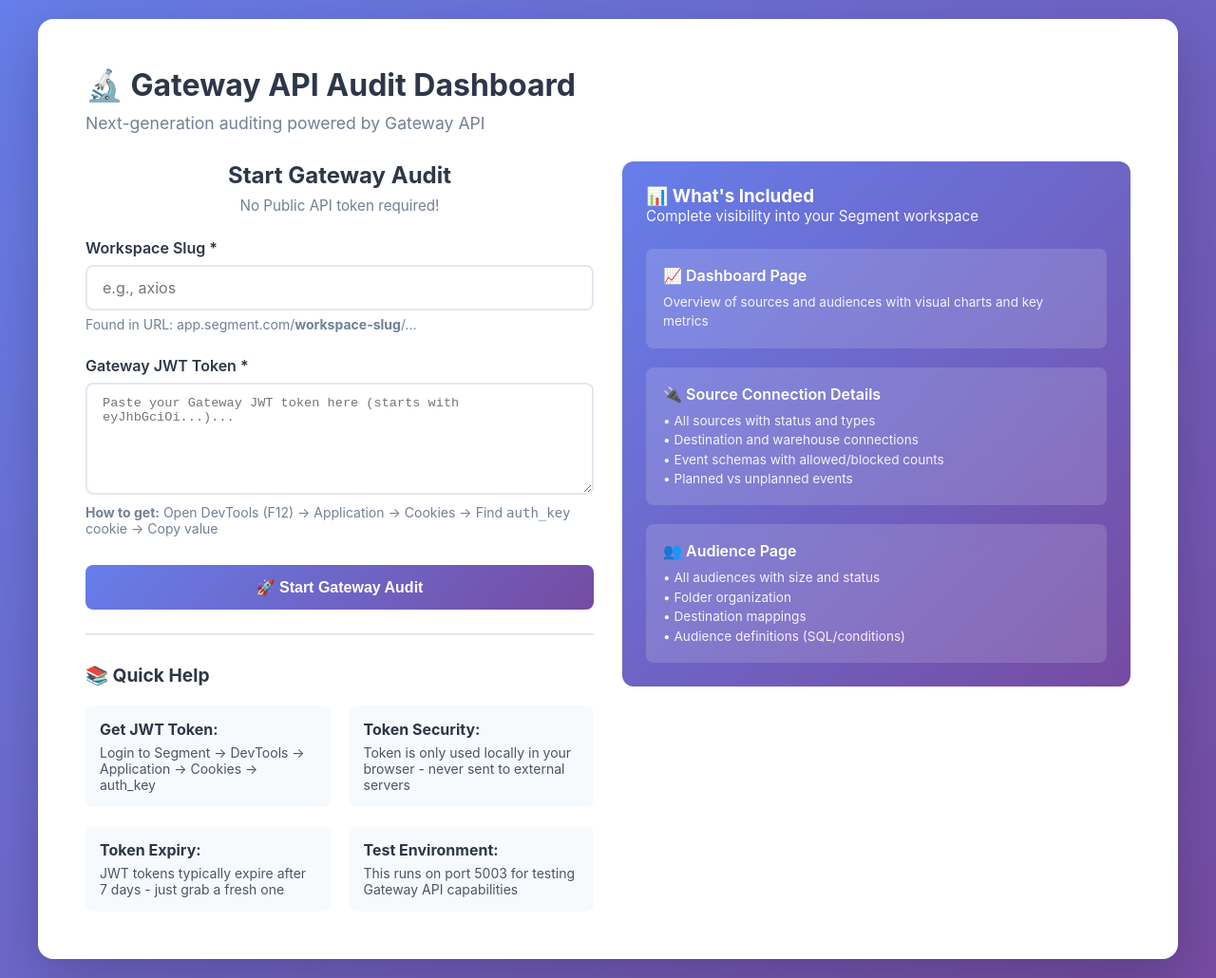
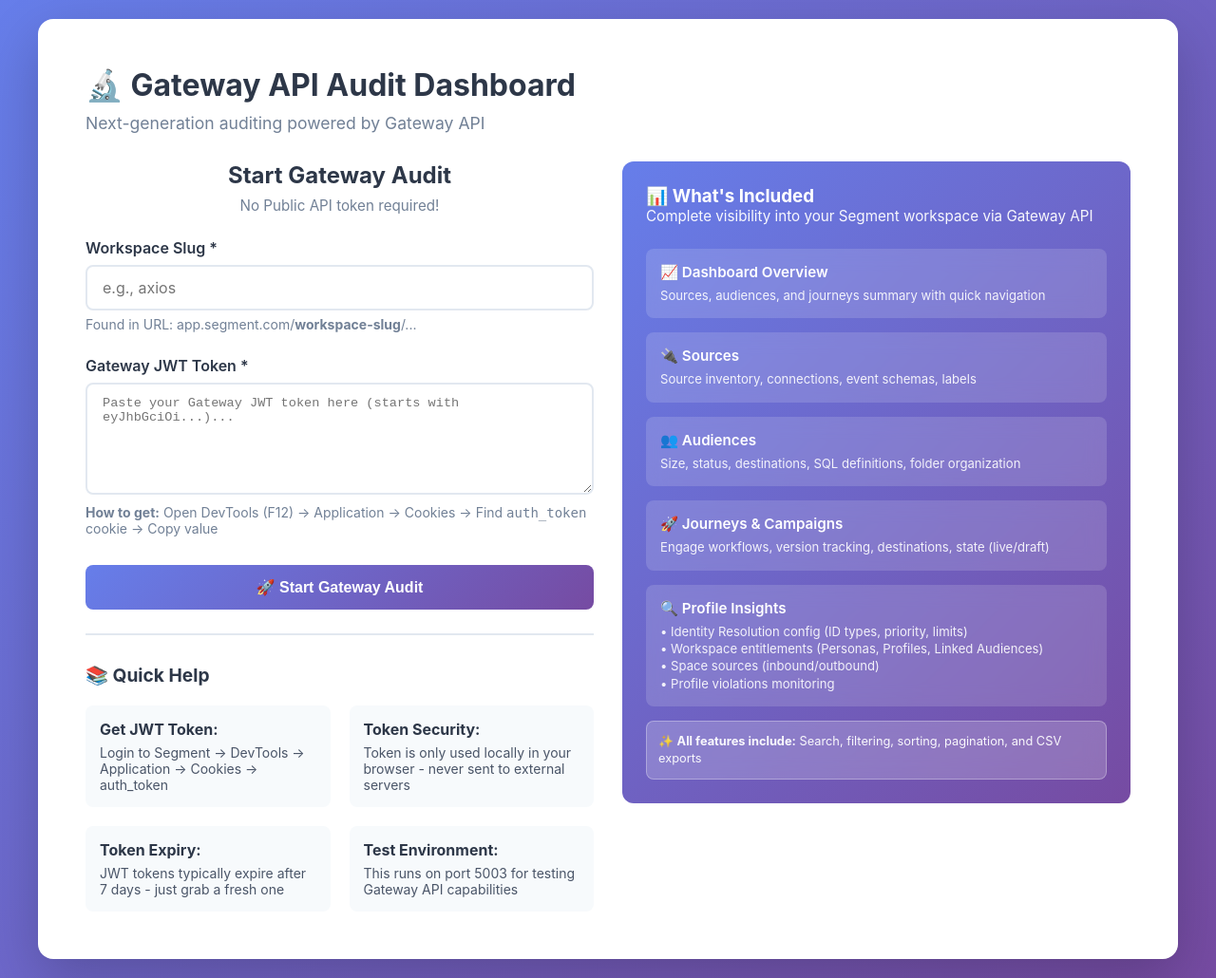
Before and after one commit to jpang007/segment-audit, a Flask app: page / in a window 1280 px wide. Shown: the whole page at 95% size. Run offline with Flask 3, Linux system fonts and the light colour scheme.

Commit message:
Update Gateway API dashboard with comprehensive feature documentation
- Updated README.md with detailed feature descriptions for all Gateway API capabilities
  - Added comprehensive Journeys & Campaigns section
  - Added detailed Profile Insights section with identity resolution, entitlements, space sources, and violations
  - Added feature comparison table between Gateway API and Public API versions
  - Added version history and migration guidance

- Updated home page (gateway_index.html) "What's Included" section
  - Added all 5 feature cards: Dashboard Overview, Sources, Audiences, Journeys & Campaigns, Profile Insights
  - Fixed cookie name from auth_key to auth_token in instructions
  - Enhanced Profile Insights card with detailed bullet points

Co-Authored-By: Claude Sonnet 4.5 <noreply@anthropic.com>

```diff
--- a/templates/gateway_index.html
+++ b/templates/gateway_index.html
@@ -42,7 +42,7 @@
                                       required
                                       style="font-family: 'Courier New', monospace; font-size: 0.85rem;"></textarea>
                             <small>
-                                <strong>How to get:</strong> Open DevTools (F12) → Application → Cookies → Find <code>auth_key</code> cookie → Copy value
+                                <strong>How to get:</strong> Open DevTools (F12) → Application → Cookies → Find <code>auth_token</code> cookie → Copy value
                             </small>
                         </div>
 
@@ -63,7 +63,7 @@
                         <div class="help-grid">
                             <div class="help-item">
                                 <strong>Get JWT Token:</strong>
-                                <p>Login to Segment → DevTools → Application → Cookies → auth_key</p>
+                                <p>Login to Segment → DevTools → Application → Cookies → auth_token</p>
                             </div>
                             <div class="help-item">
                                 <strong>Token Security:</strong>
@@ -84,31 +84,48 @@
                 <!-- Right Column: Features -->
                 <div style="padding: 25px; background: linear-gradient(135deg, #667eea 0%, #764ba2 100%); border-radius: 12px; color: white; height: fit-content; position: sticky; top: 20px;">
                     <h3 style="margin-top: 0; color: white;">📊 What's Included</h3>
-                    <p style="margin-bottom: 25px; opacity: 0.95; font-size: 0.95rem;">Complete visibility into your Segment workspace</p>
+                    <p style="margin-bottom: 25px; opacity: 0.95; font-size: 0.95rem;">Complete visibility into your Segment workspace via Gateway API</p>
 
-                    <div style="display: flex; flex-direction: column; gap: 20px;">
-                        <div style="background: rgba(255,255,255,0.15); padding: 18px; border-radius: 8px; backdrop-filter: blur(10px);">
-                            <div style="font-weight: 600; margin-bottom: 8px; font-size: 1rem;">📈 Dashboard Page</div>
-                            <p style="font-size: 0.85rem; margin: 0; opacity: 0.9; line-height: 1.5;">Overview of sources and audiences with visual charts and key metrics</p>
+                    <div style="display: flex; flex-direction: column; gap: 15px;">
+                        <div style="background: rgba(255,255,255,0.15); padding: 15px; border-radius: 8px; backdrop-filter: blur(10px);">
+                            <div style="font-weight: 600; margin-bottom: 6px; font-size: 0.95rem;">📈 Dashboard Overview</div>
+                            <p style="font-size: 0.82rem; margin: 0; opacity: 0.9; line-height: 1.4;">Sources, audiences, and journeys summary with quick navigation</p>
                         </div>
 
-                        <div style="background: rgba(255,255,255,0.15); padding: 18px; border-radius: 8px; backdrop-filter: blur(10px);">
-                            <div style="font-weight: 600; margin-bottom: 8px; font-size: 1rem;">🔌 Source Connection Details</div>
-                            <p style="font-size: 0.85rem; margin: 0; opacity: 0.9; line-height: 1.5;">
-                                • All sources with status and types<br>
-                                • Destination and warehouse connections<br>
-                                • Event schemas with allowed/blocked counts<br>
-                                • Planned vs unplanned events
+                        <div style="background: rgba(255,255,255,0.15); padding: 15px; border-radius: 8px; backdrop-filter: blur(10px);">
+                            <div style="font-weight: 600; margin-bottom: 6px; font-size: 0.95rem;">🔌 Sources</div>
+                            <p style="font-size: 0.82rem; margin: 0; opacity: 0.9; line-height: 1.4;">
+                                Source inventory, connections, event schemas, labels
                             </p>
                         </div>
 
-                        <div style="background: rgba(255,255,255,0.15); padding: 18px; border-radius: 8px; backdrop-filter: blur(10px);">
-                            <div style="font-weight: 600; margin-bottom: 8px; font-size: 1rem;">👥 Audience Page</div>
-                            <p style="font-size: 0.85rem; margin: 0; opacity: 0.9; line-height: 1.5;">
-                                • All audiences with size and status<br>
-                                • Folder organization<br>
-                                • Destination mappings<br>
-                                • Audience definitions (SQL/conditions)
+                        <div style="background: rgba(255,255,255,0.15); padding: 15px; border-radius: 8px; backdrop-filter: blur(10px);">
+                            <div style="font-weight: 600; margin-bottom: 6px; font-size: 0.95rem;">👥 Audiences</div>
+                            <p style="font-size: 0.82rem; margin: 0; opacity: 0.9; line-height: 1.4;">
+                                Size, status, destinations, SQL definitions, folder organization
+                            </p>
+                        </div>
+
+                        <div style="background: rgba(255,255,255,0.15); padding: 15px; border-radius: 8px; backdrop-filter: blur(10px);">
+                            <div style="font-weight: 600; margin-bottom: 6px; font-size: 0.95rem;">🚀 Journeys & Campaigns</div>
+                            <p style="font-size: 0.82rem; margin: 0; opacity: 0.9; line-height: 1.4;">
+                                Engage workflows, version tracking, destinations, state (live/draft)
+                            </p>
+                        </div>
+
+                        <div style="background: rgba(255,255,255,0.15); padding: 15px; border-radius: 8px; backdrop-filter: blur(10px);">
+                            <div style="font-weight: 600; margin-bottom: 6px; font-size: 0.95rem;">🔍 Profile Insights</div>
+                            <p style="font-size: 0.82rem; margin: 0; opacity: 0.9; line-height: 1.4;">
+                                • Identity Resolution config (ID types, priority, limits)<br>
+                                • Workspace entitlements (Personas, Profiles, Linked Audiences)<br>
+                                • Space sources (inbound/outbound)<br>
+                                • Profile violations monitoring
+                            </p>
+                        </div>
+
+                        <div style="background: rgba(255,255,255,0.2); padding: 12px; border-radius: 8px; backdrop-filter: blur(10px); border: 1px solid rgba(255,255,255,0.3);">
+                            <p style="font-size: 0.8rem; margin: 0; opacity: 0.95; line-height: 1.4;">
+                                ✨ <strong>All features include:</strong> Search, filtering, sorting, pagination, and CSV exports
                             </p>
                         </div>
                     </div>
```
Also changed, not shown: README.md.
